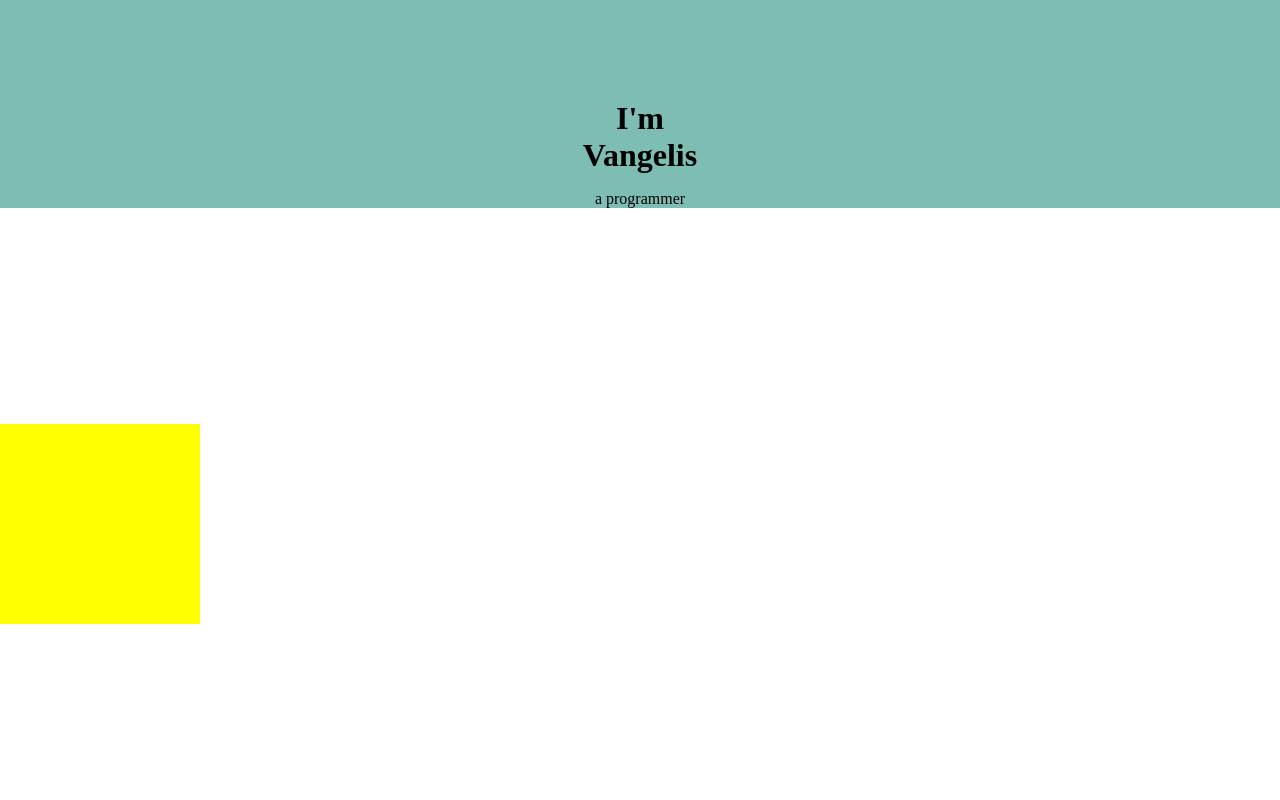
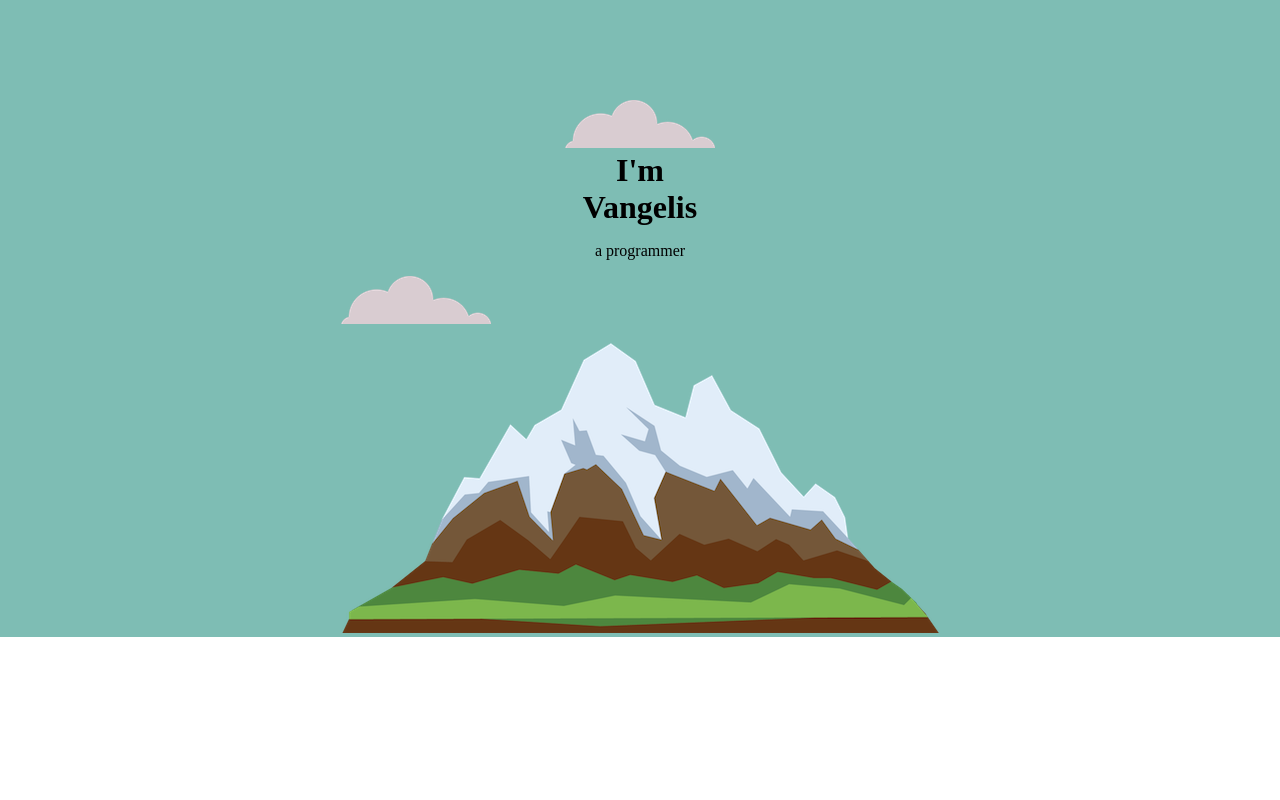
Before and after one commit to tselloss/sec, a plain HTML site: page index.html in a window 1280 px wide. Shown: the top 800 px of the page. Drawn offline with Linux system fonts and the light colour scheme.

Commit message:
Update index.html

```diff
--- a/index.html
+++ b/index.html
@@ -12,9 +12,11 @@
 
 <body>
   <div class="topdiv">
+    <img class="topcloud" src="images/cloud.png" alt="cloud.png">
     <h1>I'm Vangelis</h1>
     <p>a programmer</p>
-
+    <img class="bottomcloud" src="images/cloud.png" alt="cloud.png">
+    <img src="images/mountain.png" alt="mountain.png">
   </div>
   <div class="middlediv">
 
```
